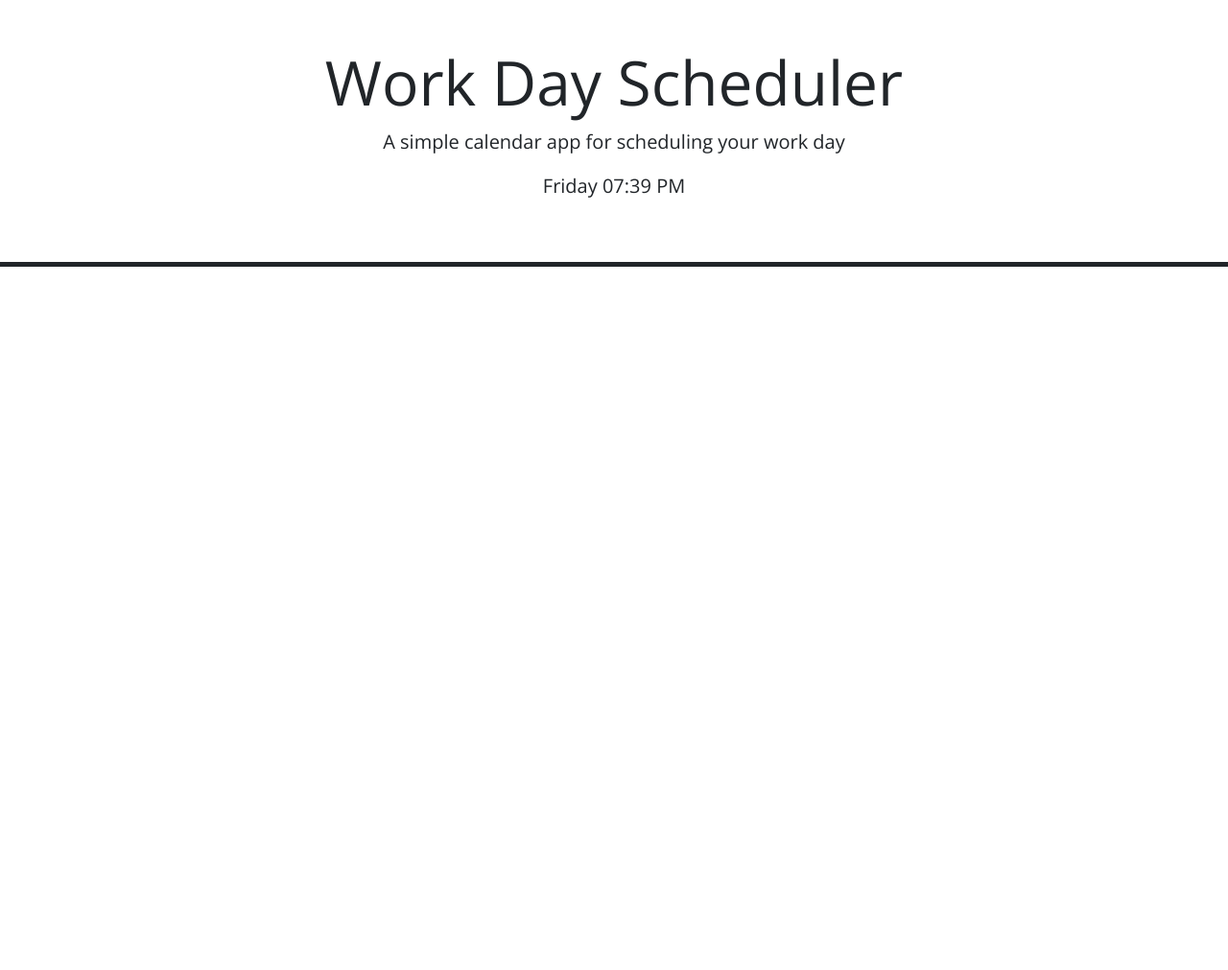
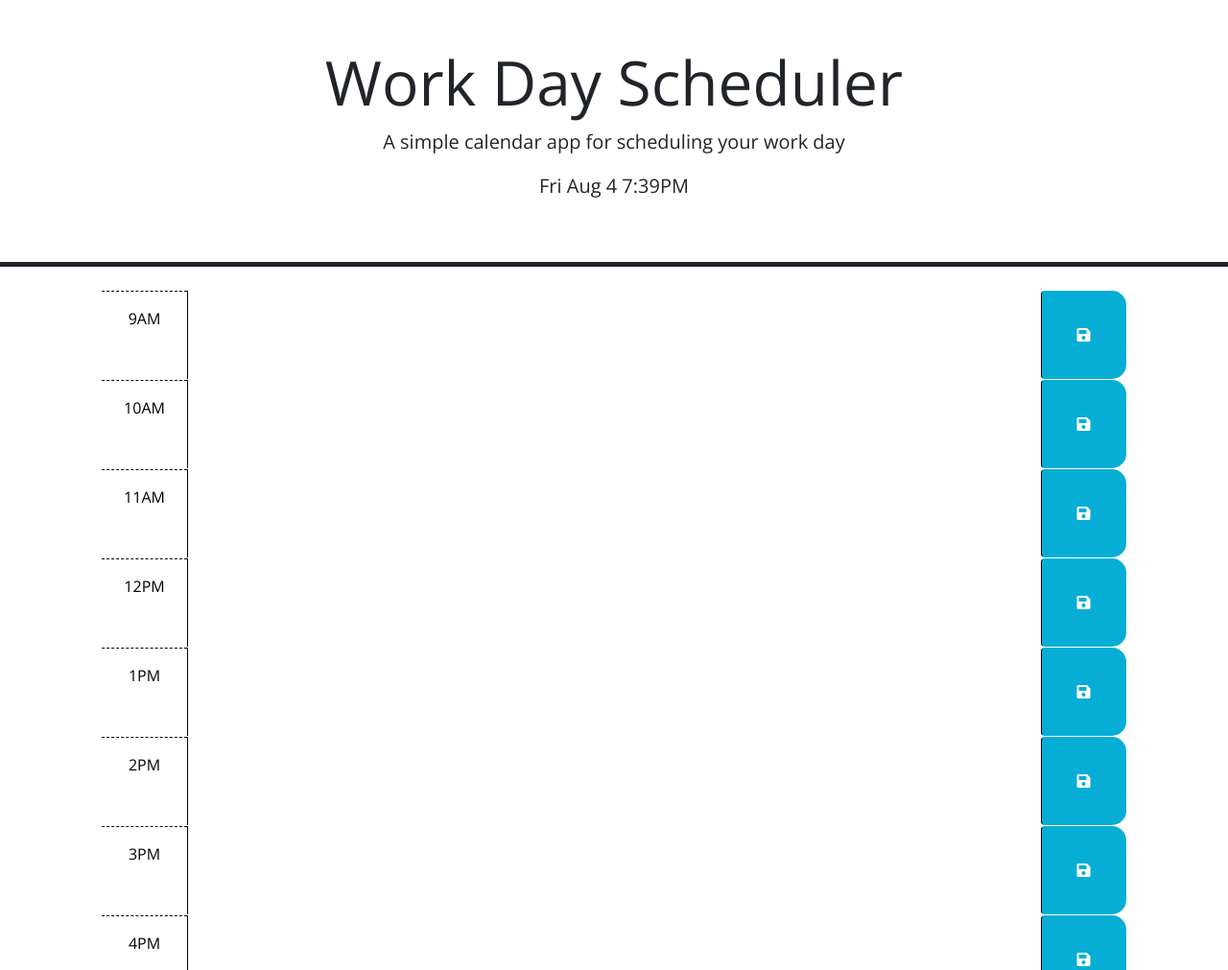
Before and after one commit to Ymishyna/Work-Day-Scheduler, a plain HTML site: page index.html in a window 1280 px wide. Shown: the top 1011 px of the page at 96% size. Before the commit the page ends 800 px from the top, so only its background shows below. Drawn offline with nearby package versions, Linux system fonts and the light colour scheme.

Commit message:
was able to make for loop work, appended all new divs to a row and save btn i to saveBtn

```diff
--- a/assets/js/script.js
+++ b/assets/js/script.js
@@ -2,32 +2,52 @@
 var today = dayjs();
 var hourArray = [];
 var startHour = 9;
+var calendarHours = 8;
+var index = 0;
 
 
-$('#currentDay').text(today.format('dddd H:mm')); // display the current date and time on the paragraph with an id of "currentDay"
+
+$('#currentDay').text(today.format('ddd MMM D h:mmA')); // display the current date and time on the paragraph with an id of "currentDay"
 
 // wraping all code that interacts with the DOM in a call to jQuery to ensure that the code isn't run until the browser has finished rendering all the elements in the html.
 $(document).ready(function () {
+
+  //console.log(startHour);
+  calendar();
   var timeBlockEl = document.querySelector('.container-lg'); // reference the whole task (time and textarea)
 
   // bulding 9-hour calendar, 9 rows
    // for loop i=0 to 8, i++
       // create new row with an atribute recorded in html
       // end loop
-for (let i = 9; i < 18; i++) {
-  hourArray.push(startHour); // add to the array
-  var row = $('<div').attr('id', 'hour-' + i).addClass('row time-block');
-  var hourColumn = $('<div>').addClass('col-2 col-md-1 hour text-center py-3').text(startHour);
-  var descriptionColumn = $('<textarea>').attr('id', 'hour-' + i).addClass('col-8 col-md-10 description').attr('rows', '3');
-  var saveBtnColumn = $('<button>').attr('id', 'hour-' + i).addClass('btn saveBtn col-2 col-md-1').attr('aria-label', 'save');
-  var saveIcon = $('<i>').attr('id', 'hour-' + i).addClass('fas fa-save').attr('aria-hidden', 'true');
+  function calendar () {
+    var startHour = 9;
+    for (var i = startHour; i <= startHour + calendarHours; i++) {
+    var clockHr = dayjs().hour(i); // clockHr = 9AM through 5 PM
+    var formatedHour = clockHr.format('hA'); // convert to 12-hour AM/PM format
+    hourArray.push(formatedHour); // add to the array
+    var row = $('<div>').attr('id', 'hour-' + i).addClass('row time-block');
+    var hourColumn = $('<div>').addClass('col-2 col-md-1 hour text-center py-3').text(formatedHour);
+    var descriptionColumn = $('<textarea>').attr('id', 'hour-' + i).addClass('col-8 col-md-10 description').attr('rows', '3');
+    var saveBtnColumn = $('<button>').attr('id', 'hour-' + i).addClass('btn saveBtn col-2 col-md-1').attr('aria-label', 'save');
+    var saveIcon = $('<i>').attr('id', 'hour-' + i).addClass('fas fa-save').attr('aria-hidden', 'true');
+
+  // add code to apply the past, present, or future class to each time block by comparing the id to the current hour.
+
+  saveBtnColumn.append(saveIcon);
+      row.append(hourColumn, descriptionColumn, saveBtnColumn);
+      $('.container-lg.px-5').append(row);
+
+
+    }
+
+  }
 
 
 
 
 
 
-}
 
 
   // add code to apply the past, present, or future class to each time block by comparing the id to the current hour.
@@ -62,7 +82,7 @@ for (let i = 9; i < 18; i++) {
 
 
 
-$('#currentDay').text(today.format('dddd hh:mm A'));
+//$('#currentDay').text(today.format('dddd hh:mm A'));
 
 
 
--- a/index.html
+++ b/index.html
@@ -1,23 +1,14 @@
 <!DOCTYPE html>
 <html lang="en">
+
 <head>
   <meta charset="UTF-8" />
   <meta name="viewport" content="width=device-width, initial-scale=1.0" />
   <meta http-equiv="X-UA-Compatible" content="ie=edge" />
-    <link
-      rel="stylesheet"
-      href="https://cdn.jsdelivr.net/npm/bootstrap@5.1.3/dist/css/bootstrap.min.css"
-    />
-    <link
-      rel="stylesheet"
-      href="https://use.fontawesome.com/releases/v5.8.1/css/all.css"
-      integrity="sha384-50oBUHEmvpQ+1lW4y57PTFmhCaXp0ML5d60M1M7uH2+nqUivzIebhndOJK28anvf"
-      crossorigin="anonymous"
-    />
-    <link
-      href="https://fonts.googleapis.com/css?family=Open+Sans&display=swap"
-      rel="stylesheet"
-    />
+  <link rel="stylesheet" href="https://cdn.jsdelivr.net/npm/bootstrap@5.1.3/dist/css/bootstrap.min.css" />
+  <link rel="stylesheet" href="https://use.fontawesome.com/releases/v5.8.1/css/all.css"
+    integrity="sha384-50oBUHEmvpQ+1lW4y57PTFmhCaXp0ML5d60M1M7uH2+nqUivzIebhndOJK28anvf" crossorigin="anonymous" />
+  <link href="https://fonts.googleapis.com/css?family=Open+Sans&display=swap" rel="stylesheet" />
   <link rel="stylesheet" href="assets/css/style.css" />
   <title>Work Day Scheduler</title>
 </head>
@@ -29,7 +20,7 @@
     <p id="currentDay" class="lead"></p>
   </header>
   <div class="container-lg px-5">
-      <div></div>
+
     <!-- Use class for "past", "present", and "future" to apply styles to the
         time-block divs accordingly. The javascript will need to do this by
         adding/removing these classes on each div by comparing the hour in the
@@ -66,14 +57,12 @@
           <i class="fas fa-save" aria-hidden="true"></i>
         </button>
       </div> -->
-
+  </div>
   <script src="https://code.jquery.com/jquery-3.4.1.min.js"></script>
-    <script
-      src="https://cdn.jsdelivr.net/npm/dayjs@1.11.3/dayjs.min.js"
-      integrity="sha256-iu/zLUB+QgISXBLCW/mcDi/rnf4m4uEDO0wauy76x7U="
-      crossorigin="anonymous"
-    ></script>
+  <script src="https://cdn.jsdelivr.net/npm/dayjs@1.11.3/dayjs.min.js"
+    integrity="sha256-iu/zLUB+QgISXBLCW/mcDi/rnf4m4uEDO0wauy76x7U=" crossorigin="anonymous"></script>
 
   <script src="assets/js/script.js"></script>
 </body>
+
 </html>
```
Lines whose indentation alone changed are shown as unchanged.
